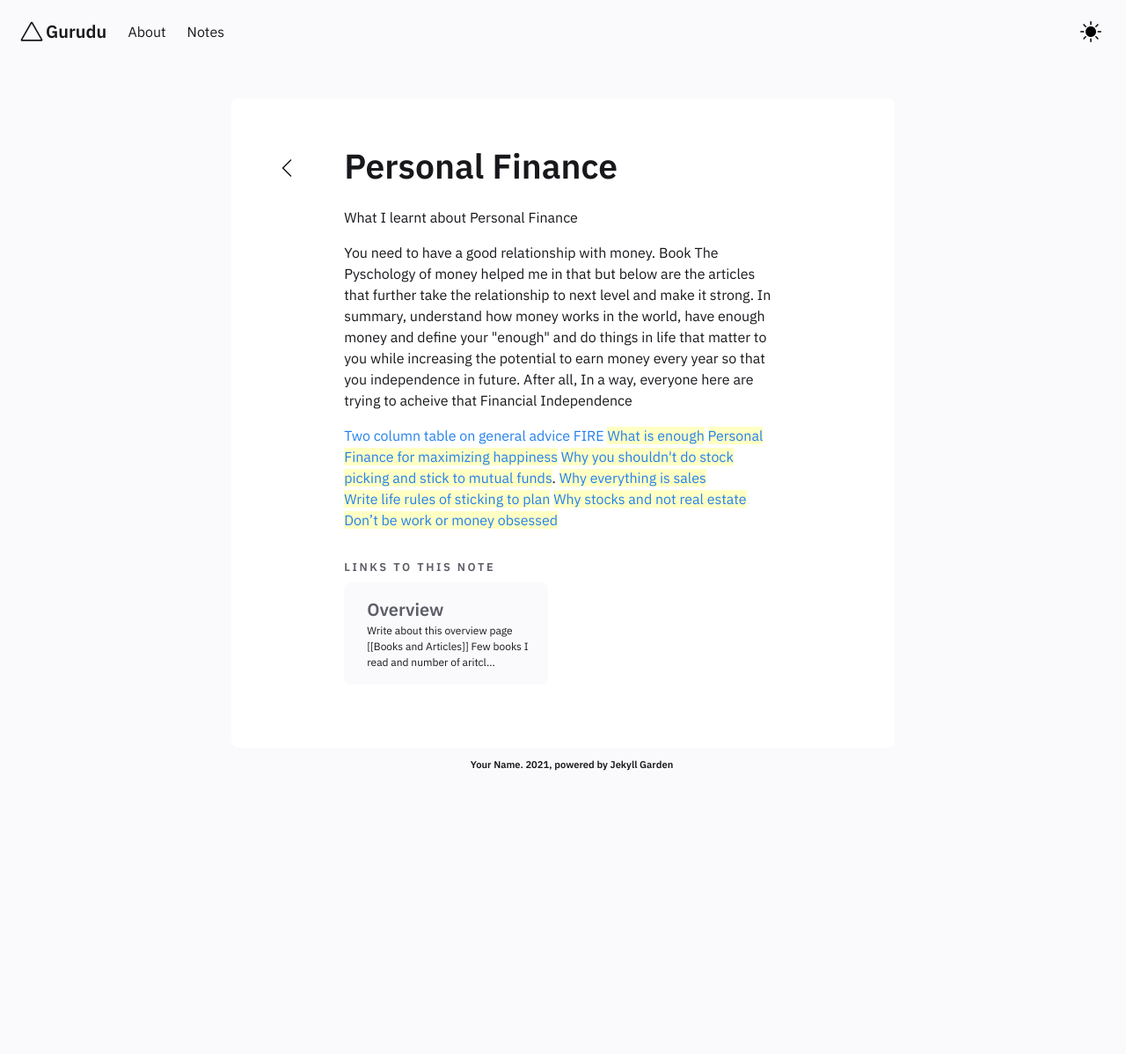
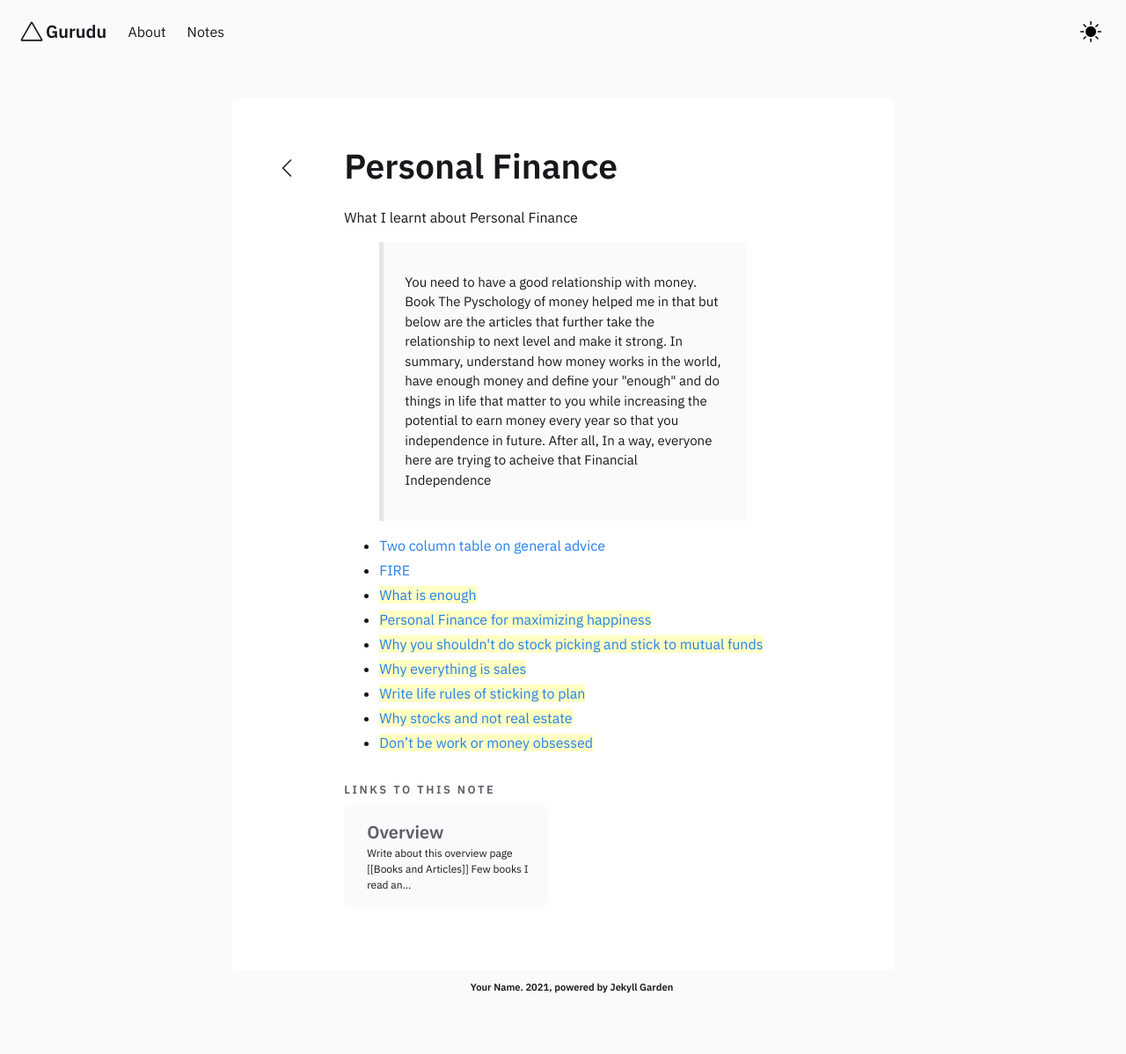
Before and after one commit to gurudublog/gurudublog.github.io, a Jekyll site: the page built from _notes/Personal Finance/Personal Finance.md, in a window 1280 px wide. Shown: the whole page at 88% size. Built offline with Jekyll 4.4.1, drawn with Linux system fonts in a browser that asks for light colours; before the commit the page ends 945 px from its top, so only the background shows below that.

Commit message:
formatting

```diff
--- a/_notes/Personal Finance/Personal Finance.md
+++ b/_notes/Personal Finance/Personal Finance.md
@@ -6,14 +6,14 @@ date : 25-02-2022
 
 What I learnt about Personal Finance
 
-You need to have a good relationship with money. Book The Pyschology of money helped me in that but below are the articles that further take the relationship to next level and make it strong. In summary, understand how money works in the world, have enough money and define your "enough" and do things in life that matter to you while increasing the potential to earn money every year so that you independence in future. After all, In a way, everyone here are trying to acheive that Financial Independence
+> You need to have a good relationship with money. Book The Pyschology of money helped me in that but below are the articles that further take the relationship to next level and make it strong. In summary, understand how money works in the world, have enough money and define your "enough" and do things in life that matter to you while increasing the potential to earn money every year so that you independence in future. After all, In a way, everyone here are trying to acheive that Financial Independence
 
-[[Two column table on general advice]]
-[[FIRE]]
-[[What is enough]]
-[[Personal Finance for maximizing happiness]]
-[[Why you shouldn't do stock picking and stick to mutual funds]].
-[[Why everything is sales]]
-[[Write life rules of sticking to plan]]
-[[Why stocks and not real estate]]
-[[Don’t be work or money obsessed]]
+- [[Two column table on general advice]]
+- [[FIRE]]
+- [[What is enough]]
+- [[Personal Finance for maximizing happiness]]
+- [[Why you shouldn't do stock picking and stick to mutual funds]]
+- [[Why everything is sales]]
+- [[Write life rules of sticking to plan]]
+- [[Why stocks and not real estate]]
+- [[Don’t be work or money obsessed]]
```
Also changed, not shown: _notes/Books and Articles.md (+3 -3 lines), _notes/Overview.md (+9 -9 lines), _notes/Personal Finance/FIRE.md (+1 -1 lines), _notes/Two column table on general advice.md (+1 -1 lines).
